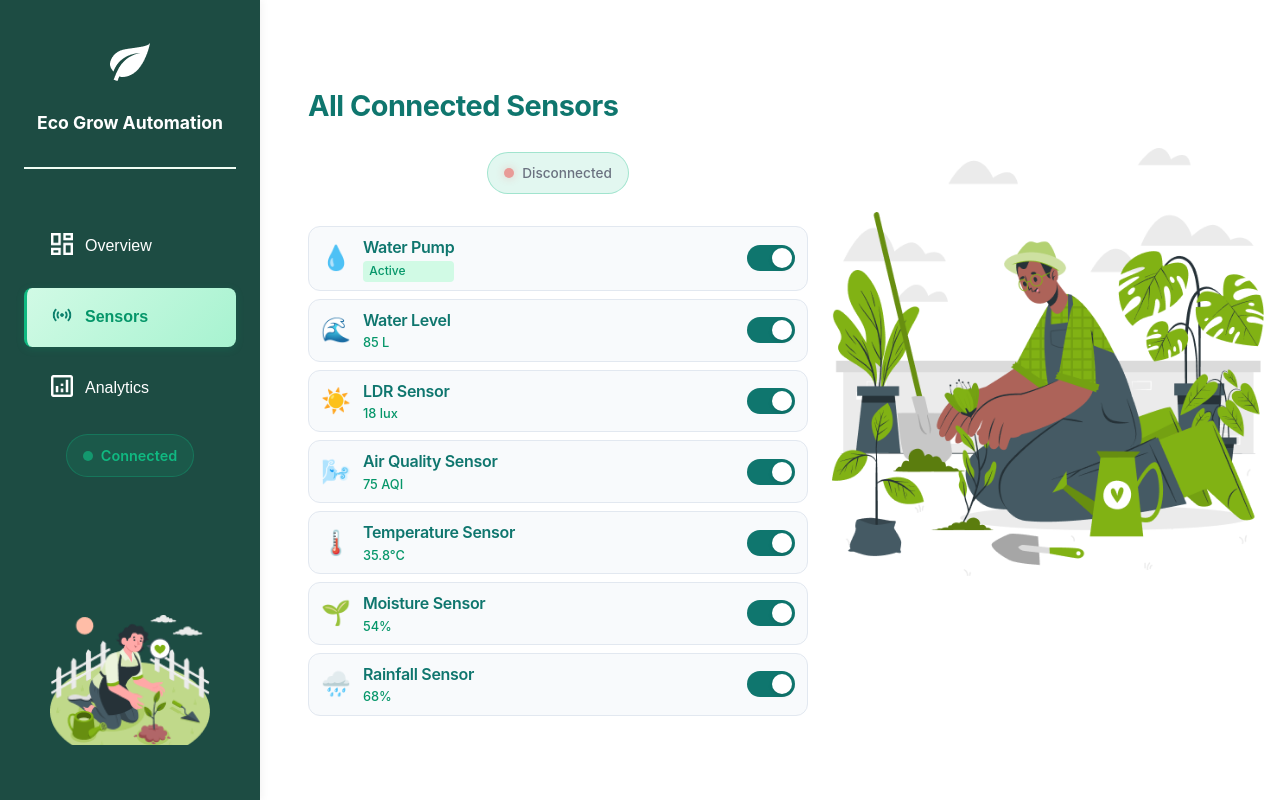
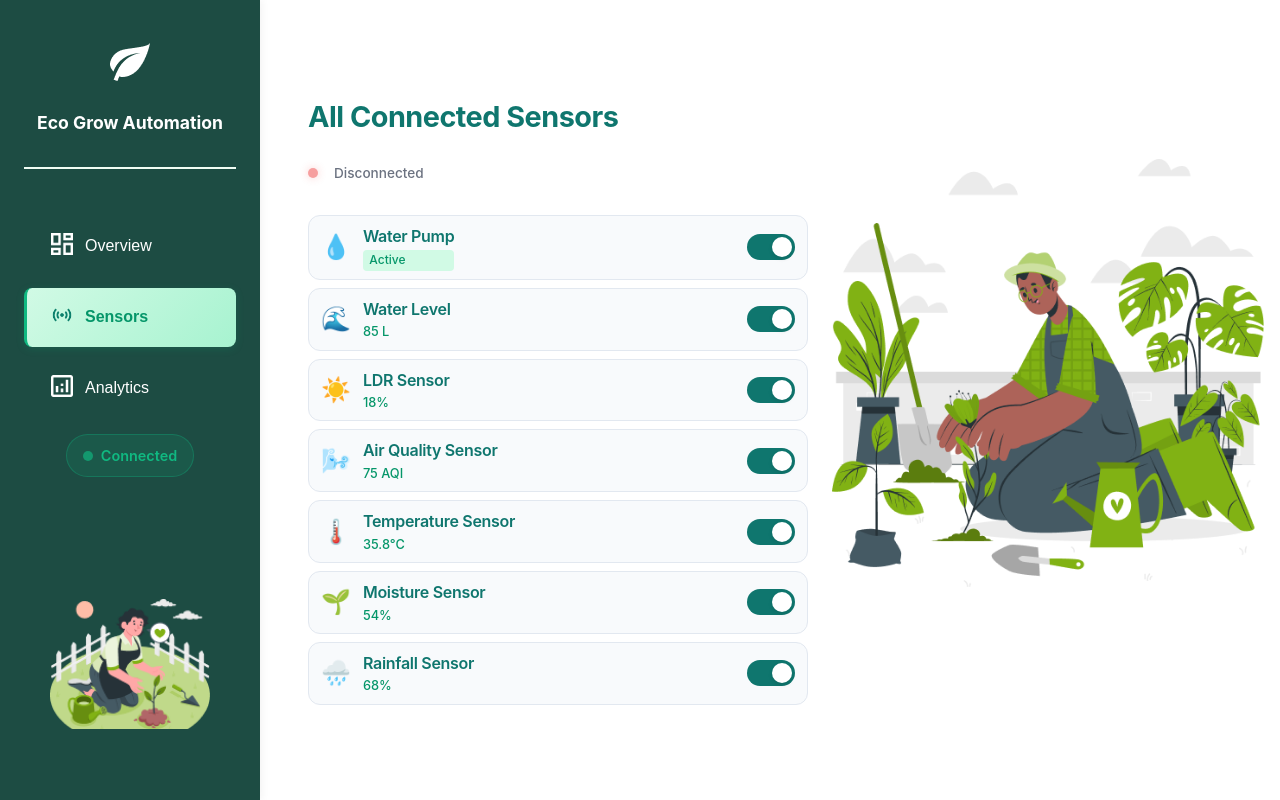
Before and after one commit to joybhattacharjee6290-web/eco-grow-automation, a React (Vite) app: page / in a window 1280 px wide. Both pictures are taken after a click on the button "Sensors". Built offline with nearby package versions, Linux system fonts and the light colour scheme; no server answers.

Commit message:
sensor page connected satatus fix

```diff
--- a/src/App.css
+++ b/src/App.css
@@ -359,6 +359,7 @@
   border-radius: 50%;
   background: #10b981;
   animation: pulse 1.5s infinite;
+  margin-right:0.5rem;
 }
 
 @keyframes pulse {
--- a/src/App.jsx
+++ b/src/App.jsx
@@ -9,7 +9,7 @@ function ConnectionStatus() {
   return (
     <div className="connection-status connected">
       <span className="status-dot"></span>
-      Connected
+      <span> Connected</span>
     </div>
   );
 }
--- a/src/components/Sensors.css
+++ b/src/components/Sensors.css
@@ -34,7 +34,7 @@
 }
 
 /* Connection Status */
-.connection-status {
+.connection-statusSensor {
   display: flex;
   align-items: center;
   gap: 0.5rem;
@@ -292,7 +292,7 @@
     margin-bottom: 0.5rem;
   }
 
-  .connection-status {
+  .connection-statusSensor {
     margin-bottom: 1rem;
   }
 
--- a/src/components/Sensors.jsx
+++ b/src/components/Sensors.jsx
@@ -8,7 +8,7 @@ export default function Sensors() {
   const sensors = [
     { id: 'waterPump', name: 'Water Pump', icon: '💧', status: sensorStates.waterPump ? 'Active' : 'Inactive' },
     { id: 'waterLevel', name: 'Water Level', icon: '🌊', value: `${formattedData.waterLevel} L` },
-    { id: 'ldrSensor', name: 'LDR Sensor', icon: '☀️', value: `${formattedData.sunlight} lux` },
+    { id: 'ldrSensor', name: 'LDR Sensor', icon: '☀️', value: `${formattedData.sunlight}%` },
     { id: 'airQuality', name: 'Air Quality Sensor', icon: '🌬️', value: `${formattedData.airQuality} AQI` },
     { id: 'temperature', name: 'Temperature Sensor', icon: '🌡️', value: `${formattedData.temperature}°C` },
     { id: 'moisture', name: 'Moisture Sensor', icon: '🌱', value: `${formattedData.soilMoisture}%` },
@@ -20,7 +20,7 @@ export default function Sensors() {
       <div className="sensors-wrapper">
         <div className="sensors-left">
           <h1 className="sensors-title">All Connected Sensors</h1>
-          <div className="connection-status">
+          <div className="connection-statusSensor">
             <span className={`status-dot ${isConnected ? 'connected' : 'disconnected'}`}></span>
             <span className="status-text">{isConnected ? 'Connected' : 'Disconnected'}</span>
           </div>
```
